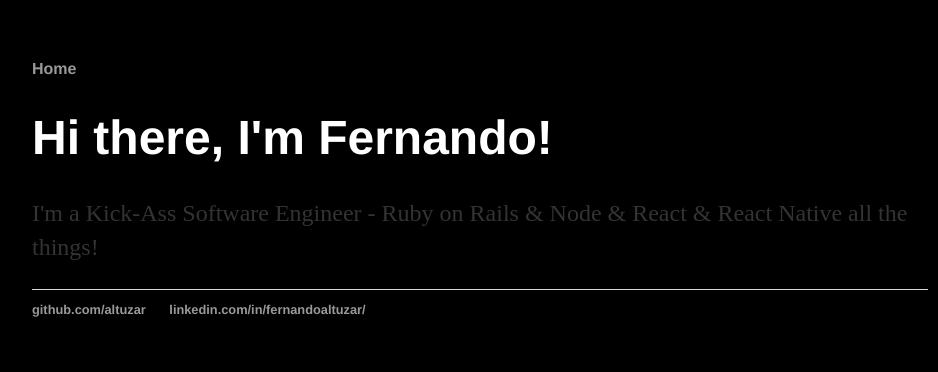
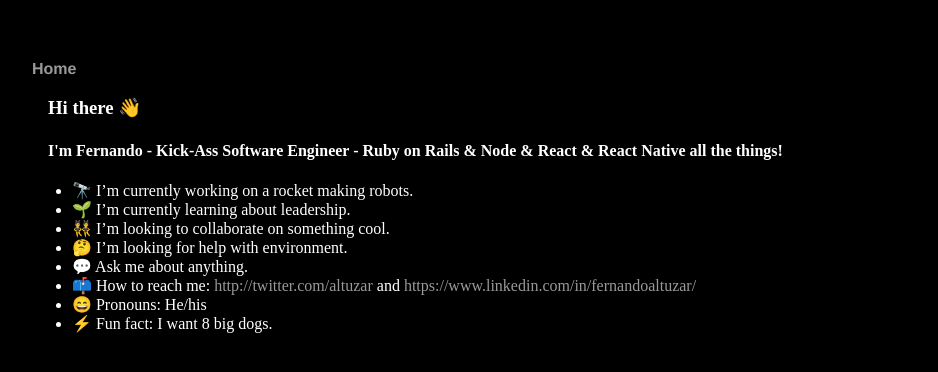
Before and after one commit to altuzar/altuzar.github.io, a plain HTML site: page index.html in a window 1280 px wide. Shown: the whole page, without its empty margins (160-1098 px from the left). Drawn offline with Linux system fonts and the light colour scheme.

Commit message:
Update index.html

```diff
--- a/index.html
+++ b/index.html
@@ -11,16 +11,19 @@
     		</ul>
 		</nav>
 		<div class="container">
-    		<div class="blurb">
-        		<h1>Hi there, I'm Fernando!</h1>
-				<p>I'm a Kick-Ass Software Engineer - Ruby on Rails & Node & React & React Native all the things!</p>
-    		</div><!-- /.blurb -->
-		</div><!-- /.container -->
-		<footer>
-    		<ul>
-        		<li><a href="https://github.com/altuzar">github.com/altuzar</a></li>
-			<li><a href="https://www.linkedin.com/in/fernandoaltuzar/">linkedin.com/in/fernandoaltuzar/</a></li>
-			</ul>
-		</footer>
+<article class="markdown-body entry-content container-lg f5" itemprop="text"><h3><a id="user-content-hi-there-" class="anchor" aria-hidden="true" href="#hi-there-"><svg class="octicon octicon-link" viewBox="0 0 16 16" version="1.1" width="16" height="16" aria-hidden="true"><path fill-rule="evenodd" d="M7.775 3.275a.75.75 0 001.06 1.06l1.25-1.25a2 2 0 112.83 2.83l-2.5 2.5a2 2 0 01-2.83 0 .75.75 0 00-1.06 1.06 3.5 3.5 0 004.95 0l2.5-2.5a3.5 3.5 0 00-4.95-4.95l-1.25 1.25zm-4.69 9.64a2 2 0 010-2.83l2.5-2.5a2 2 0 012.83 0 .75.75 0 001.06-1.06 3.5 3.5 0 00-4.95 0l-2.5 2.5a3.5 3.5 0 004.95 4.95l1.25-1.25a.75.75 0 00-1.06-1.06l-1.25 1.25a2 2 0 01-2.83 0z"></path></svg></a>Hi there <g-emoji class="g-emoji" alias="wave" fallback-src="https://github.githubassets.com/images/icons/emoji/unicode/1f44b.png">👋</g-emoji></h3>
+<h4><a id="user-content-im-fernando---kick-ass-software-engineer---ruby-on-rails--node--react--react-native-all-the-things" class="anchor" aria-hidden="true" href="#im-fernando---kick-ass-software-engineer---ruby-on-rails--node--react--react-native-all-the-things"><svg class="octicon octicon-link" viewBox="0 0 16 16" version="1.1" width="16" height="16" aria-hidden="true"><path fill-rule="evenodd" d="M7.775 3.275a.75.75 0 001.06 1.06l1.25-1.25a2 2 0 112.83 2.83l-2.5 2.5a2 2 0 01-2.83 0 .75.75 0 00-1.06 1.06 3.5 3.5 0 004.95 0l2.5-2.5a3.5 3.5 0 00-4.95-4.95l-1.25 1.25zm-4.69 9.64a2 2 0 010-2.83l2.5-2.5a2 2 0 012.83 0 .75.75 0 001.06-1.06 3.5 3.5 0 00-4.95 0l-2.5 2.5a3.5 3.5 0 004.95 4.95l1.25-1.25a.75.75 0 00-1.06-1.06l-1.25 1.25a2 2 0 01-2.83 0z"></path></svg></a>I'm Fernando - Kick-Ass Software Engineer - Ruby on Rails &amp; Node &amp; React &amp; React Native all the things!</h4>
+<ul>
+<li><g-emoji class="g-emoji" alias="telescope" fallback-src="https://github.githubassets.com/images/icons/emoji/unicode/1f52d.png">🔭</g-emoji> I’m currently working on a rocket making robots.</li>
+<li><g-emoji class="g-emoji" alias="seedling" fallback-src="https://github.githubassets.com/images/icons/emoji/unicode/1f331.png">🌱</g-emoji> I’m currently learning about leadership.</li>
+<li><g-emoji class="g-emoji" alias="dancers" fallback-src="https://github.githubassets.com/images/icons/emoji/unicode/1f46f.png">👯</g-emoji> I’m looking to collaborate on something cool.</li>
+<li><g-emoji class="g-emoji" alias="thinking" fallback-src="https://github.githubassets.com/images/icons/emoji/unicode/1f914.png">🤔</g-emoji> I’m looking for help with environment.</li>
+<li><g-emoji class="g-emoji" alias="speech_balloon" fallback-src="https://github.githubassets.com/images/icons/emoji/unicode/1f4ac.png">💬</g-emoji> Ask me about anything.</li>
+<li><g-emoji class="g-emoji" alias="mailbox" fallback-src="https://github.githubassets.com/images/icons/emoji/unicode/1f4eb.png">📫</g-emoji> How to reach me: <a href="http://twitter.com/altuzar" rel="nofollow">http://twitter.com/altuzar</a> and <a href="https://www.linkedin.com/in/fernandoaltuzar/" rel="nofollow">https://www.linkedin.com/in/fernandoaltuzar/</a></li>
+<li><g-emoji class="g-emoji" alias="smile" fallback-src="https://github.githubassets.com/images/icons/emoji/unicode/1f604.png">😄</g-emoji> Pronouns: He/his</li>
+<li><g-emoji class="g-emoji" alias="zap" fallback-src="https://github.githubassets.com/images/icons/emoji/unicode/26a1.png">⚡</g-emoji> Fun fact: I want 8 big dogs.</li>
+</ul>
+</article>
+		</div>
 	</body>
 </html>
```
